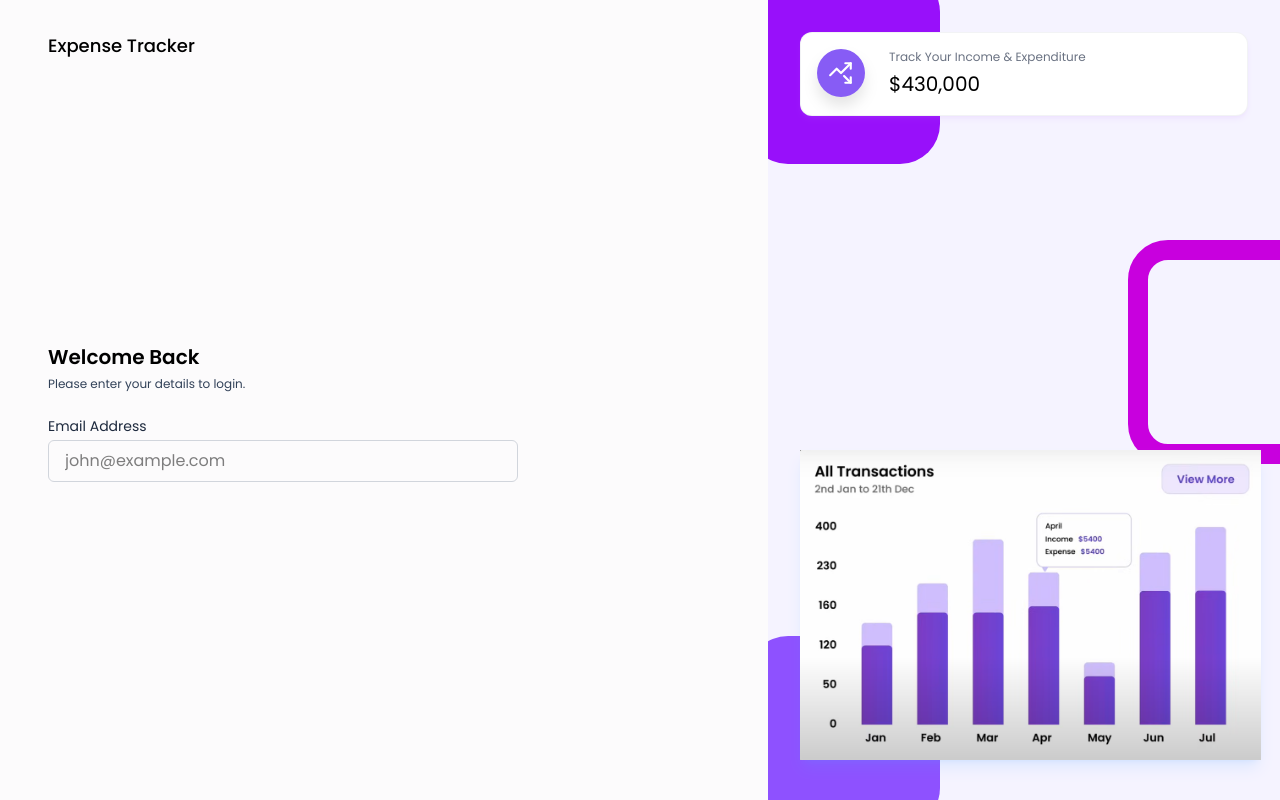
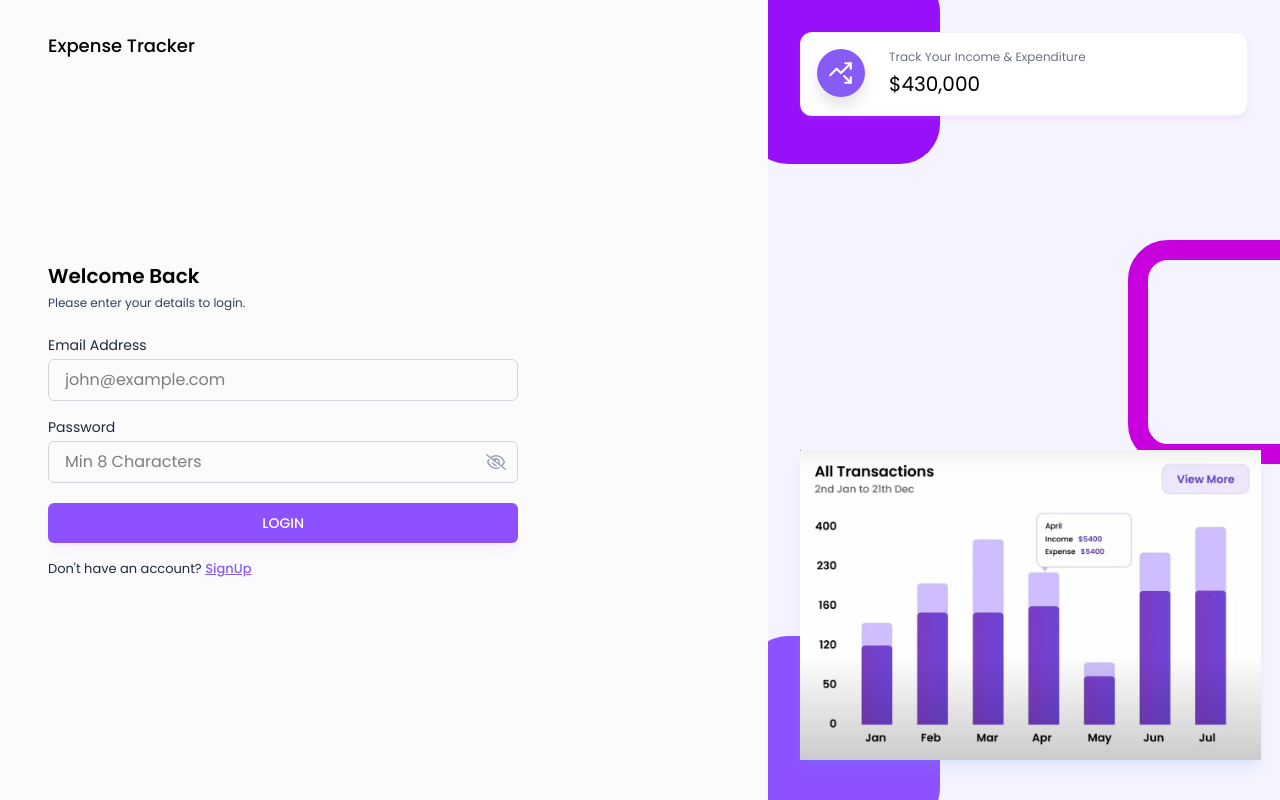
Before and after one commit to anukriti2306/ExpenseTracker, a React (Vite) app in the folder frontend/expense-tracker/: page /login in a window 1280 px wide. Built offline with nearby package versions, Linux system fonts and the light colour scheme.

Commit message:
git commit -m 'pushing buggy code but what choice do i have?'

```diff
--- a/frontend/expense-tracker/package.json
+++ b/frontend/expense-tracker/package.json
@@ -19,18 +19,20 @@
     "react-hot-toast": "^2.5.2",
     "react-icons": "^5.5.0",
     "react-router-dom": "^7.6.1",
-    "recharts": "^2.15.3",
-    "tailwindcss": "^4.1.8"
+    "recharts": "^2.15.3"
   },
   "devDependencies": {
     "@eslint/js": "^9.25.0",
     "@types/react": "^19.1.2",
     "@types/react-dom": "^19.1.2",
     "@vitejs/plugin-react": "^4.4.1",
+    "autoprefixer": "^10.4.21",
     "eslint": "^9.25.0",
     "eslint-plugin-react-hooks": "^5.2.0",
     "eslint-plugin-react-refresh": "^0.4.19",
     "globals": "^16.0.0",
+    "postcss": "^8.5.4",
+    "tailwindcss": "^4.1.8",
     "vite": "^6.3.5"
   }
 }
--- a/frontend/expense-tracker/src/index.css
+++ b/frontend/expense-tracker/src/index.css
@@ -1,5 +1,6 @@
 @import url('https://fonts.googleapis.com/css2?family=Poppins:ital,wght@0,100;0,200;0,300;0,400;0,500;0,600;0,700;0,800;0,900;1,100;1,200;1,300;1,400;1,500;1,600;1,700;1,800;1,900&display=swap');
 @import "tailwindcss";
+
 
 @theme{
   --font-display: "Poppins", "sans-serif";
@@ -15,4 +16,11 @@
     background-color: #fcfbfc;
     overflow-x:hidden;
   }
+  .input-box {
+  @apply w-full flex justify-between gap-3 text-sm text-black bg-slate-100 rounded px-4 py-3 mb-4 mt-3 border border-slate-200 outline-none;
+
+ }
+ .btn-primary {
+  @apply w-full text-sm font-medium text-white bg-violet-500 shadow-lg shadow-purple-600/5 p-[10px] rounded-md my-1 hover:bg-purple-600/15 hover:text-purple-600;
+ }
 }
--- a/frontend/expense-tracker/src/pages/Auth/Login.jsx
+++ b/frontend/expense-tracker/src/pages/Auth/Login.jsx
@@ -1,7 +1,8 @@
 import React , {useState} from 'react';
 import AuthLayout from '../../components/layouts/AuthLayout';
-import { useNavigate } from 'react-router-dom';
+import { useNavigate, Link } from 'react-router-dom';
 import Input from '../../components/Inputs/Input';
+import { validateEmail } from "../../utils/helper";
 const Login = () =>{
   const [email, setEmail] = useState("");
   const [password, setPassword]=useState("");
@@ -25,6 +26,24 @@ const Login = () =>{
             placeholder="john@example.com"
             type="text"
         />
+
+        <Input
+            value={password}
+            onChange={({ target }) => setPassword(target.value)}
+            label="Password"
+            placeholder="Min 8 Characters"
+            type="password"
+        />
+        {error && <p className="text-red-500 text-xs pb-2.5">{error}</p>}
+        <button type="submit" className="btn-primary">
+        LOGIN
+        </button>
+        <p className="text-[13px] text-slate-800 mt-3">
+            Don't have an account?{" "}
+            <Link className="font-medium text-primary underline" to="/signup">
+              SignUp
+            </Link>
+        </p>
         </form>
       </div>
     </AuthLayout>
```
Also changed, not shown: 1 other file (tests, documents, lock files or other folders).
